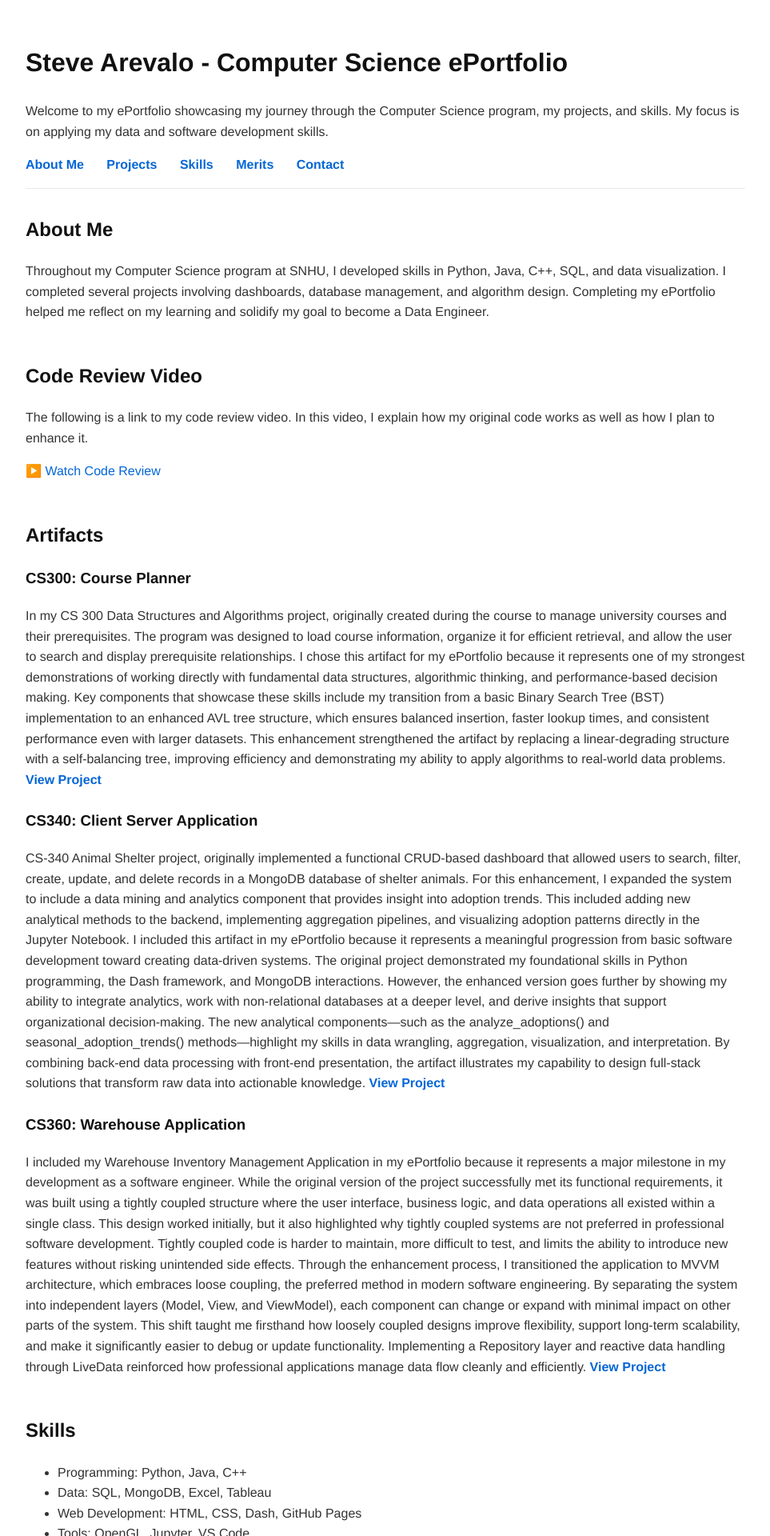
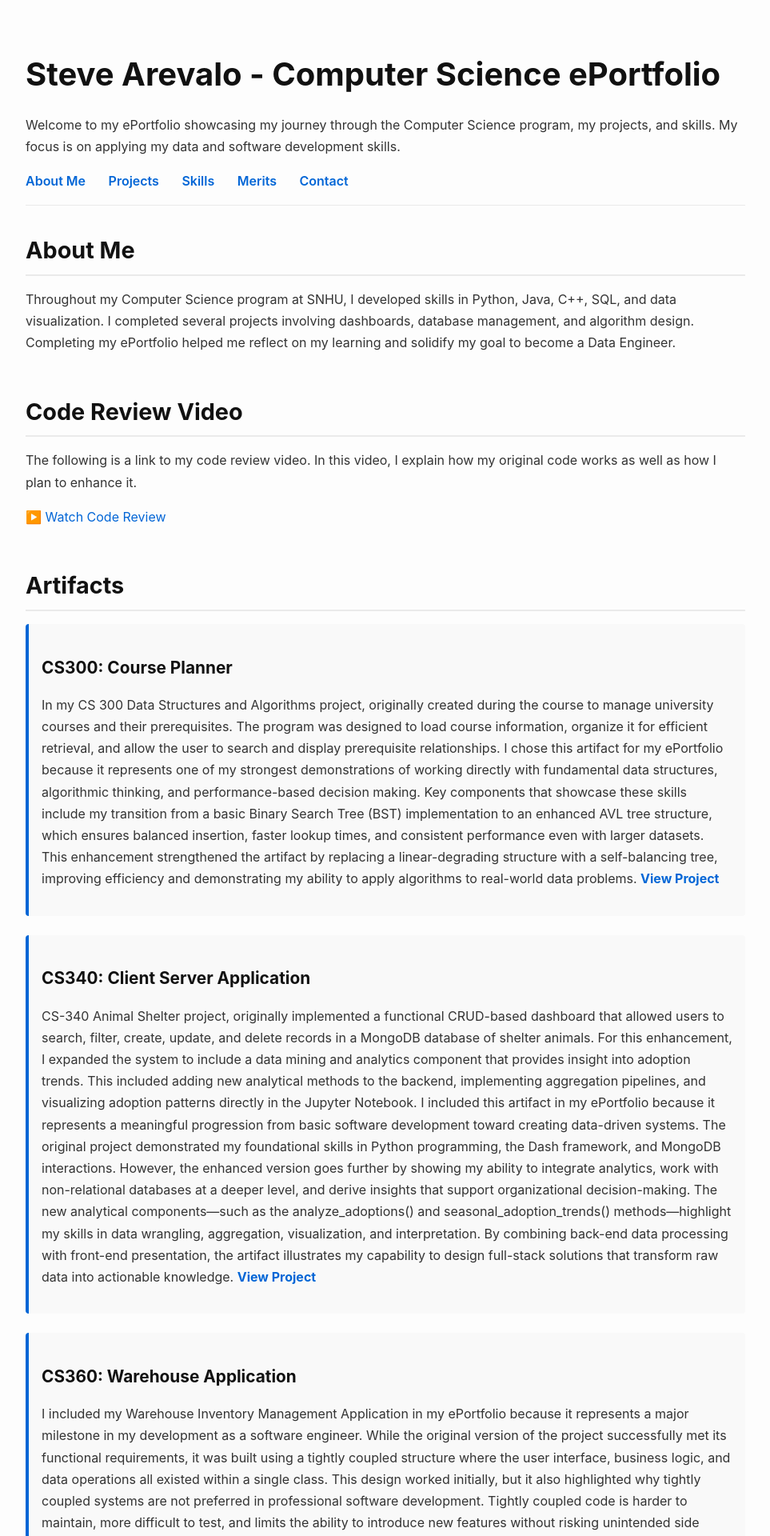
Before and after one commit to SteveArevalo/CS499_CapStone, a Jekyll site: the page built from README.md, in a window 1280 px wide. Shown: the top 1920 px of the page at 80% size, without its empty margins (158-1121 px from the left). Built offline with Jekyll 4.4.1, drawn with Linux system fonts in a browser that asks for light colours; our own code applies the rules of GitHub Pages for plain Markdown files.

Commit message:
Update default.html

```diff
--- a/_layouts/default.html
+++ b/_layouts/default.html
@@ -6,55 +6,104 @@
   <title>Steve Arevalo - CS ePortfolio</title>
   <link rel="stylesheet" href="https://cdnjs.cloudflare.com/ajax/libs/normalize/8.0.1/normalize.min.css">
   <style>
+    /* Base Typography & Layout */
     body {
-      font-family: "Helvetica Neue", Helvetica, Arial, sans-serif;
+      font-family: -apple-system, BlinkMacSystemFont, "Segoe UI", Roboto, Helvetica, Arial, sans-serif;
       max-width: 900px;
       margin: auto;
       padding: 2rem;
-      line-height: 1.6;
-      background-color: #ffffff;
-      color: #333333;
+      line-height: 1.7;
+      background-color: #fdfdfd;
+      color: #333;
     }
+
     h1, h2, h3 {
-      color: #111111;
+      color: #111;
+      font-weight: 700;
     }
+
+    h1 {
+      font-size: 2.5rem;
+      margin-bottom: 0.5rem;
+    }
+
+    h2 {
+      font-size: 1.8rem;
+      margin-top: 2rem;
+      margin-bottom: 1rem;
+      border-bottom: 2px solid #eaeaea;
+      padding-bottom: 0.3rem;
+    }
+
+    h3 {
+      font-size: 1.3rem;
+      margin-bottom: 0.5rem;
+    }
+
     a {
       color: #0366d6;
       text-decoration: none;
     }
+
     a:hover {
       text-decoration: underline;
     }
+
     nav {
       margin-bottom: 2rem;
       border-bottom: 1px solid #eaeaea;
       padding-bottom: 1rem;
     }
+
     nav a {
       margin-right: 1.5rem;
-      font-weight: bold;
+      font-weight: 600;
     }
+
     section {
       margin-bottom: 3rem;
     }
+
     .project {
       margin-bottom: 1.5rem;
+      padding: 1rem;
+      border-left: 4px solid #0366d6;
+      background-color: #f9f9f9;
+      border-radius: 4px;
     }
+
     .project a {
       font-weight: bold;
     }
+
     footer {
       border-top: 1px solid #eaeaea;
       padding-top: 1rem;
       text-align: center;
       font-size: 0.9rem;
-      color: #666666;
+      color: #666;
     }
+
     code {
       background-color: #f6f8fa;
       padding: 0.2rem 0.4rem;
       border-radius: 4px;
       font-size: 0.95rem;
+    }
+
+    /* Buttons / Highlight Links */
+    .btn {
+      display: inline-block;
+      background-color: #0366d6;
+      color: white;
+      padding: 0.4rem 0.8rem;
+      margin-top: 0.5rem;
+      border-radius: 4px;
+      font-weight: 600;
+    }
+
+    .btn:hover {
+      background-color: #024ea2;
     }
   </style>
 </head>
```
